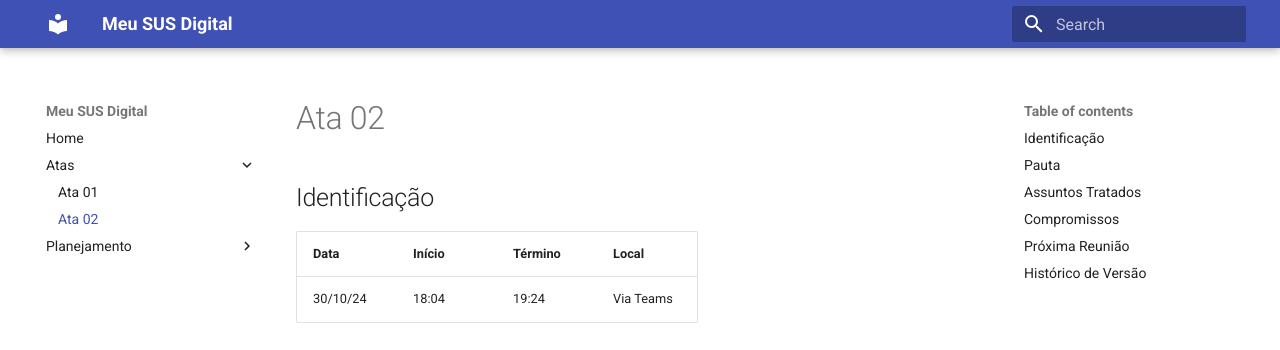
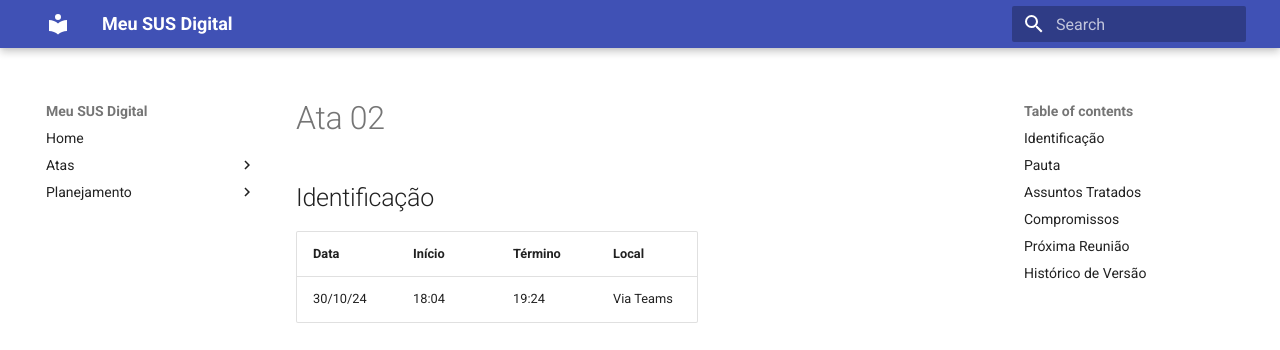
Before and after one commit to Requisitos-de-Software/2024.2-MeuSUSDigital, an MkDocs documentation site: the page built from docs/atas/ata02.md, in a window 1280 px wide. Shown: the top 350 px of the page. Built offline with MkDocs 1.6.1 and Material for MkDocs 9.7.7, drawn with Linux system fonts in a browser that asks for light colours.

Commit message:
docs: updating mkdocs.yml

```diff
--- a/mkdocs.yml
+++ b/mkdocs.yml
@@ -8,7 +8,6 @@ nav:
   - Home: index.md
   - Atas:
     - Ata 01: atas/ata01.md
-    - Ata 02: atas/ata02.md
   - Planejamento:
     - Aplicativo Selecionado: planejamento/apps-avaliados.md
     - Cronograma de Planejamento: planejamento/cronograma-planejamento.md
```
